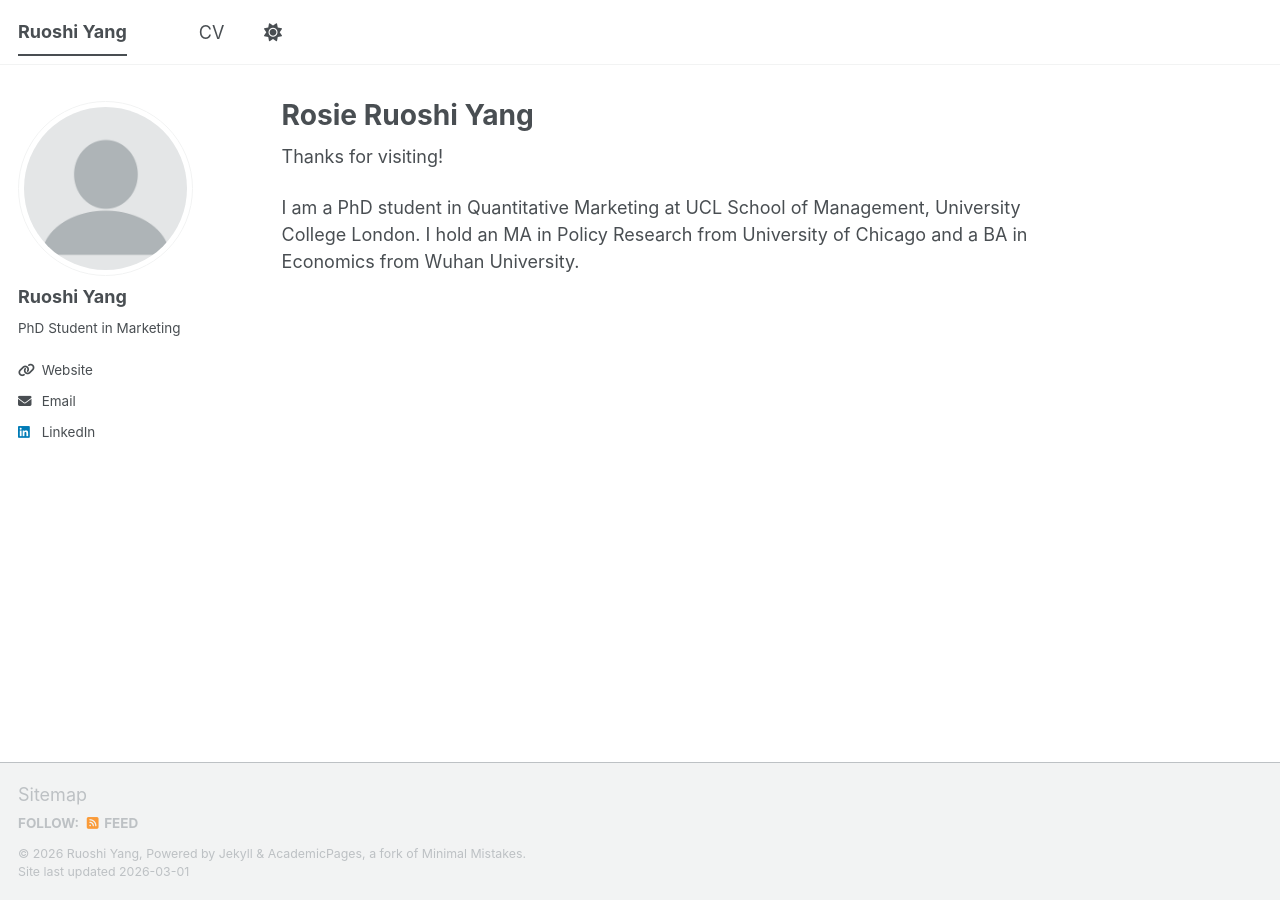
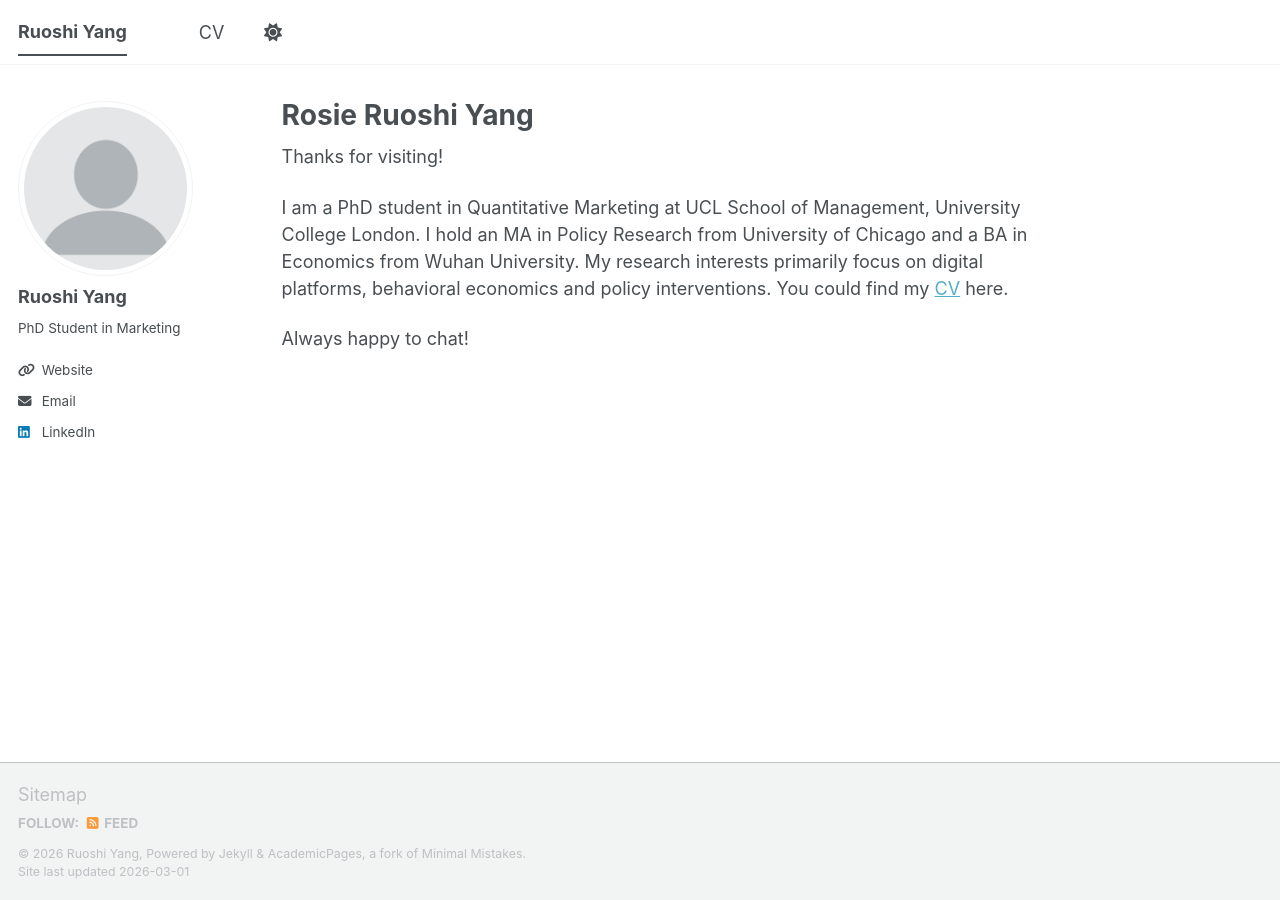
Before and after one commit to ruoshi-yang/ruoshi-yang.github.io, a Jekyll site: the page built from _pages/about.md, in a window 1280 px wide. Built offline with Jekyll 4.4.1, drawn with Linux system fonts in a browser that asks for light colours; a script bundle is joined from its source files by our own code; library files that are not in the unit come from our copies.

Commit message:
Update about.md

```diff
--- a/_pages/about.md
+++ b/_pages/about.md
@@ -9,4 +9,6 @@ redirect_from:
 
 Thanks for visiting!
 
-I am a PhD student in Quantitative Marketing at UCL School of Management, University College London. I hold an MA in Policy Research from University of Chicago and a BA in Economics from Wuhan University.
+I am a PhD student in Quantitative Marketing at UCL School of Management, University College London. I hold an MA in Policy Research from University of Chicago and a BA in Economics from Wuhan University. My research interests primarily focus on digital platforms, behavioral economics and policy interventions. You could find my [CV]() here.
+
+Always happy to chat!
```
